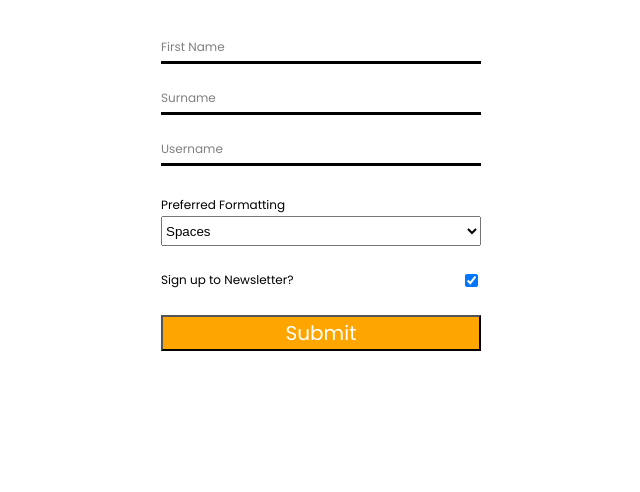
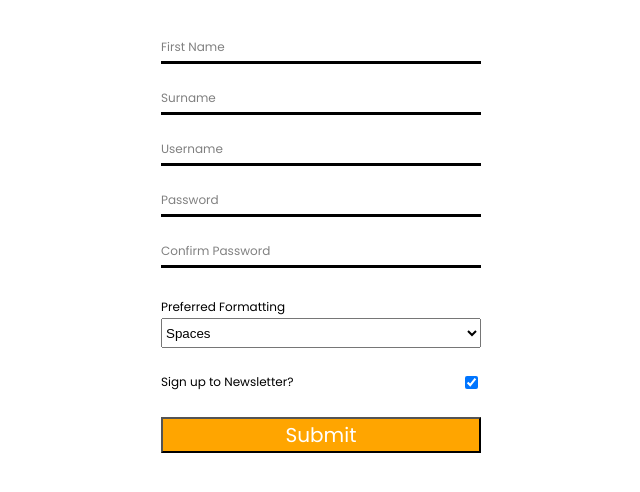
Before and after one commit to murshidazher/redux-form-example, a React (Vite) app: page / in a window 1280 px wide. Shown: the top 492 px of the page, without its empty margins (319-959 px from the left). Built offline with nearby package versions, Linux system fonts and the light colour scheme.

Commit message:
feat(field): access other fields in the form

```diff
--- a/src/components/RegisterForm.js
+++ b/src/components/RegisterForm.js
@@ -1,7 +1,7 @@
 import React, { Component } from "react";
 import { Field, reduxForm } from "redux-form";
 import { customInput, customSelect } from "./fields";
-import { required, minLength, maxLength } from "../validation";
+import { required, minLength, maxLength, matchesPassword } from "../validation";
 import "./RegisterForm.css";
 
 class RegisterForm extends Component {
@@ -31,6 +31,20 @@
           validate={[required, minLength, maxLength]}
         />
         <Field
+          name="password"
+          component={customInput}
+          type="password"
+          label="Password"
+          validate={[required]}
+        />
+        <Field
+          name="confirmPassword"
+          component={customInput}
+          type="password"
+          label="Confirm Password"
+          validate={[required, matchesPassword]}
+        />
+        <Field
           name="preference"
           component={customSelect}
           label="Preferred Formatting"
--- a/src/validation/syncValidation.js
+++ b/src/validation/syncValidation.js
@@ -5,3 +5,6 @@
 
 export const maxLength = value =>
   value.length > 10 ? "Value is too long" : undefined;
+
+export const matchesPassword = (value, allValues) =>
+  value === allValues.password ? undefined : "Passwords must match";
```
